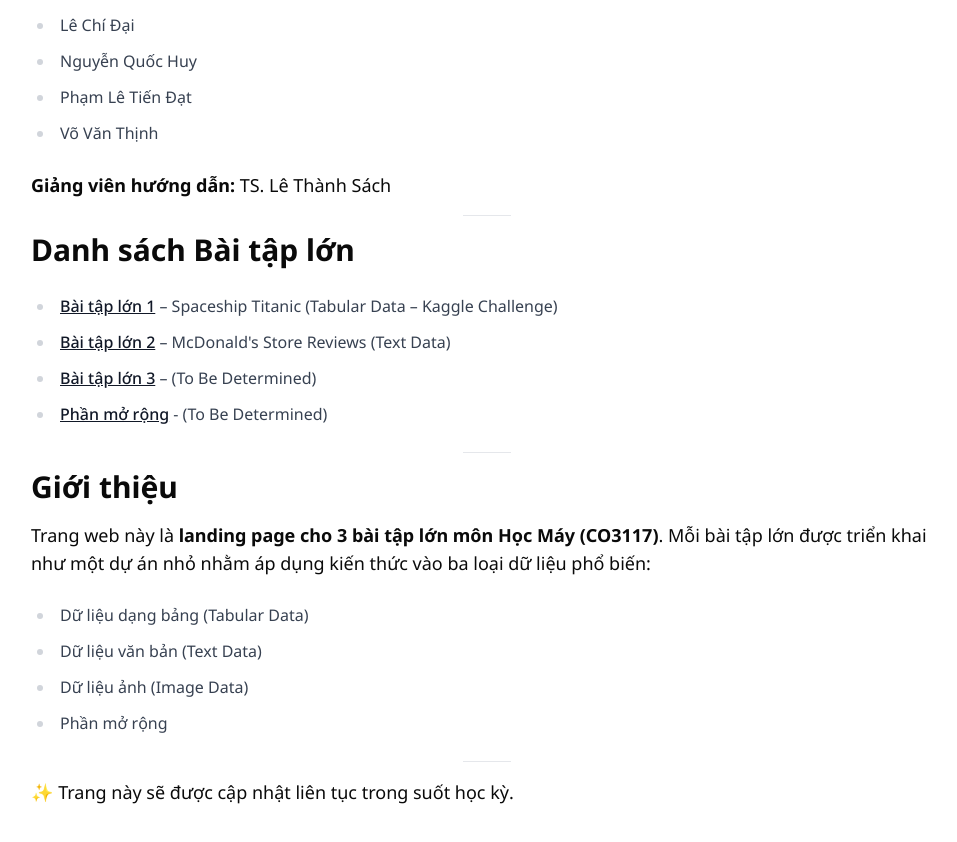
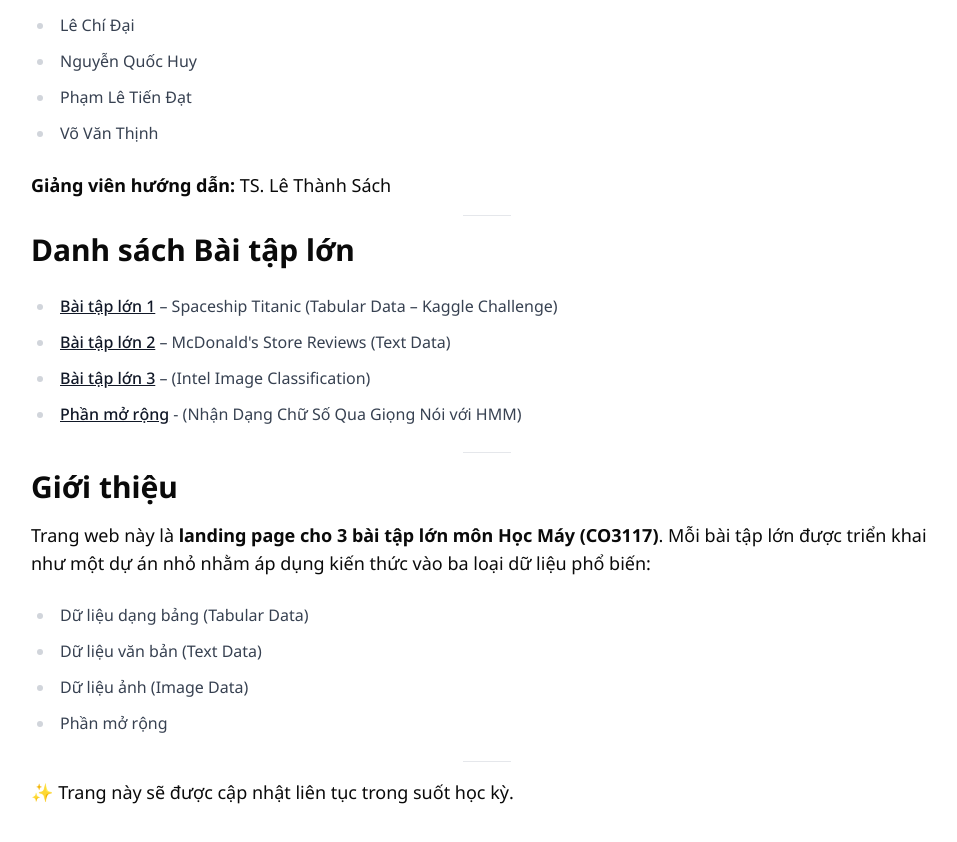
Before and after one commit to caoTayTang/ML-251, an Astro site: page / in a window 1280 px wide. Shown: the part 987-1829 px from the top of the page, without its empty margins (153-1110 px from the left). Built offline with nearby package versions, Linux system fonts and the light colour scheme; Astro itself is replaced by a stand-in of ours.

Commit message:
Update descb for btl3

```diff
--- a/src/pages/index.mdx
+++ b/src/pages/index.mdx
@@ -69,8 +69,8 @@ export const components = { pre: CodeBlock, table: Table };
 ## Danh sách Bài tập lớn
 - [Bài tập lớn 1](./tabular) – Spaceship Titanic (Tabular Data – Kaggle Challenge)
 - [Bài tập lớn 2](./text) –  McDonald's Store Reviews (Text Data)
-- [Bài tập lớn 3](./image) – (To Be Determined)
-- [Phần mở rộng](./extension) - (To Be Determined)
+- [Bài tập lớn 3](https://scene-vision-quest-la2y8spag-roy2k5s-projects.vercel.app/) – (Intel Image Classification)
+- [Phần mở rộng](./extension) - (Nhận Dạng Chữ Số Qua Giọng Nói với HMM)
 ---
 
 ## Giới thiệu
```
